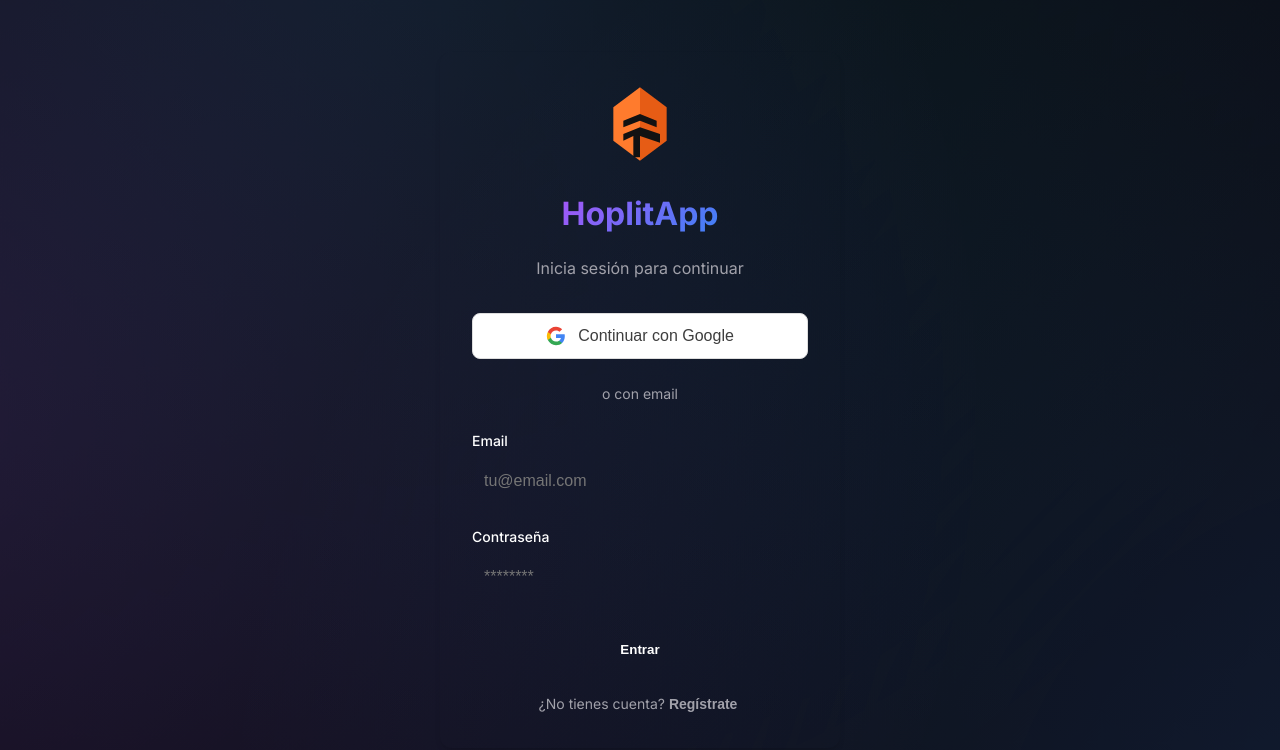
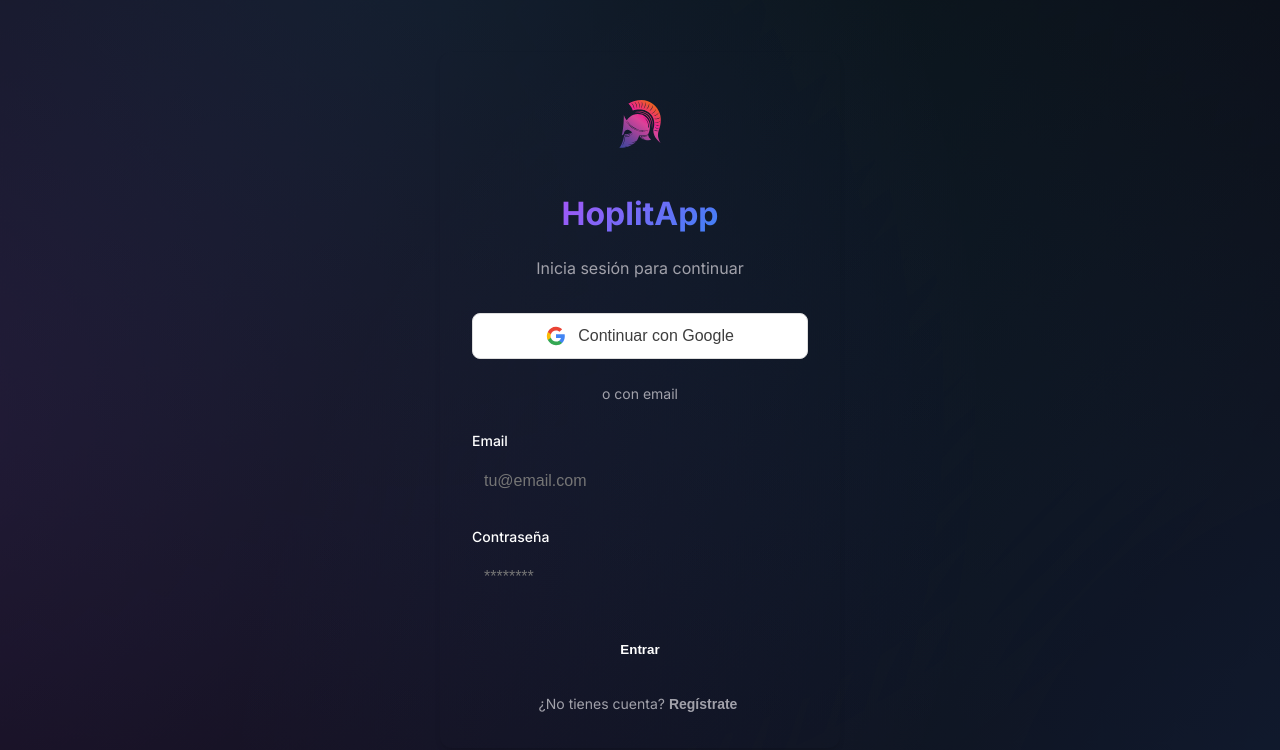
Before and after one commit to dga80/hoplitApp, a React (Vite) app: page / in a window 1280 px wide. Shown: the top 750 px of the page. Built offline with nearby package versions, Linux system fonts and the light colour scheme.

Commit message:
feat: Add HoplitApp logo, PWA manifest, and logo component.

```diff
--- a/index.html
+++ b/index.html
@@ -8,8 +8,8 @@
   <link rel="preconnect" href="https://fonts.googleapis.com">
   <link rel="preconnect" href="https://fonts.gstatic.com" crossorigin>
   <link href="https://fonts.googleapis.com/css2?family=Inter:wght@300;400;500;600;700&display=swap" rel="stylesheet">
-  <link rel="icon" type="image/png" href="/logo.png" />
-  <link rel="apple-touch-icon" href="/logo.png" />
+  <link rel="icon" type="image/svg+xml" href="/logo.svg" />
+  <link rel="apple-touch-icon" href="/logo.svg" />
   <link rel="manifest" href="/manifest.json" />
   <meta name="theme-color" content="#121212" />
   <meta name="apple-mobile-web-app-capable" content="yes" />
--- a/src/components/HoplitLogo.jsx
+++ b/src/components/HoplitLogo.jsx
@@ -1,24 +1,10 @@
 export default function HoplitLogo({ className = "" }) {
     return (
-        <svg
-            viewBox="0 0 100 120"
+        <img
+            src="/logo.svg"
+            alt="HoplitApp Logo"
             className={className}
-            xmlns="http://www.w3.org/2000/svg"
-        >
-            {/* Left Shield Side (Light Orange) */}
-            <path d="M50 5 L10 35 V85 L50 115 V5Z" fill="#FF7B2D" />
-            {/* Right Shield Side (Darker Orange for depth) */}
-            <path d="M50 5 L90 35 V85 L50 115 V5Z" fill="#E65C15" />
-
-            {/* Stylized Helmet Visor / Inner Path (Black) */}
-            <path
-                d="M25 55 L50 45 L75 55 L75 65 L50 55 L25 65 Z"
-                fill="#121212"
-            />
-            <path
-                d="M25 75 L50 65 L80 75 L80 88 L50 78 L50 110 H40 L40 78 L25 85 Z"
-                fill="#121212"
-            />
-        </svg>
+            style={{ display: 'block' }}
+        />
     );
 }
```
Also changed, not shown: public/logo.svg (added), public/manifest.json, src/logoHoplitApp.svg (added).
